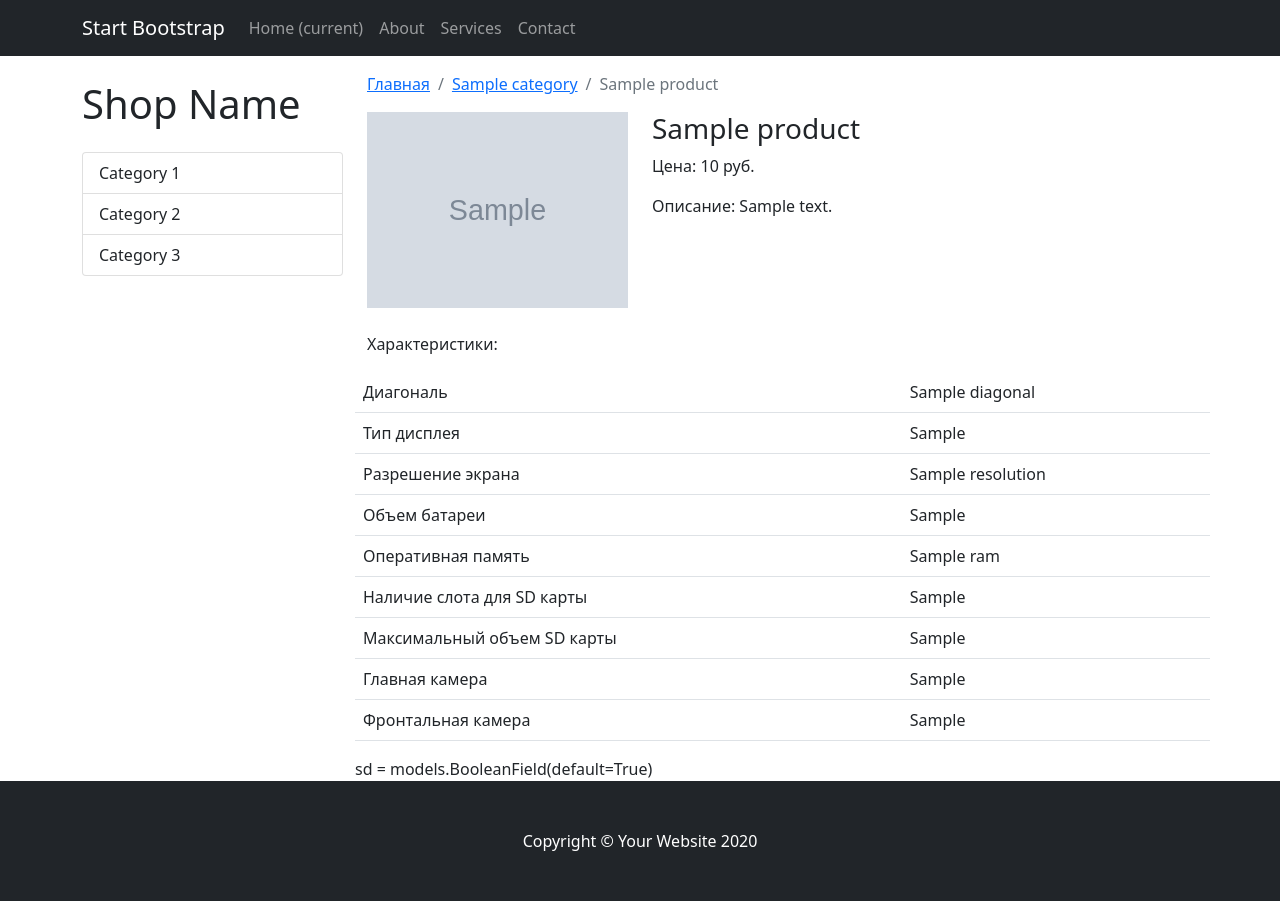
After one commit to mrSnail04/Youtube_lessons, a Django app: template mainapp/templates/product_detail.html in a window 1280 px wide. The commit adds this page. Run offline with Django 3.2, Linux system fonts and the light colour scheme; the template is opened without the code that fills it: most values are stand-ins (such as "Sample title", 1, 10 or a date in 2020); grey boxes marked "Sample" are stand-in pictures; some libraries are stand-ins or nearby versions.

Commit message:
Добавлены: Страница ноутбуков Страница смартфонов Вывод картинок и характеристик товаров

```diff
--- a/mainapp/templates/base.html
+++ b/mainapp/templates/base.html
@@ -73,7 +73,7 @@
       <!-- /.col-lg-3 -->
 
       <div class="col-lg-9">
-
+        {% block content %}
         <div id="carouselExampleIndicators" class="carousel slide my-4" data-ride="carousel">
           <ol class="carousel-indicators">
             <li data-target="#carouselExampleIndicators" data-slide-to="0" class="active"></li>
@@ -201,7 +201,7 @@
 
         </div>
         <!-- /.row -->
-
+      {% endblock content %}
       </div>
       <!-- /.col-lg-9 -->
 
--- /dev/null
+++ b/mainapp/templates/product_detail.html
@@ -0,0 +1,29 @@
+{% extends 'base.html' %}
+
+{% block content %}
+<nav aria-label="breadcrumb" class="mt-3">
+    <ol class="breadcrumb">
+        <li class="breadcrumb-item"><a href="{% url 'base' %}">Главная</a></li>
+        <li class="breadcrumb-item"><a href="#">{{ product.category.name}}</a></li>
+        <li class="breadcrumb-item active" aria-current="page">{{ product.title}}</li>
+    </ol>
+</nav>
+<div class="row">
+
+    <div class="col-md-4">
+        <img src="{{ product.image.url }}" class="img-fluid">
+    </div>
+    <div class="col-md-6">
+        <h3>{{ product.title }}</h3>
+        <p>Цена: {{ product.price }} руб.</p>
+        <p>Описание: {{ product.description }}</p>
+    </div>
+    <p class="mt-4">Характеристики: </p>
+    {% if product.category.slug == 'notebooks' %}
+        {% include 'notebook_specification.html' %}
+    {% else %}
+        {% include 'smartphone_specification.html' %}
+    {% endif %}
+</div>
+
+{% endblock content%}
--- /dev/null
+++ b/mainapp/templates/smartphone_specification.html
@@ -0,0 +1,43 @@
+<table class="table">
+  <tbody>
+    <tr>
+      <td>Диагональ</td>
+      <td>{{ product.diagonal }}</td>
+    </tr>
+    <tr>
+      <td>Тип дисплея</td>
+      <td>{{ product.display_type }}</td>
+    </tr>
+      <tr>
+      <td>Разрешение экрана</td>
+      <td>{{ product.resolution }}</td>
+    </tr>
+    <tr>
+      <td>Объем батареи</td>
+      <td>{{ product.accum_volume }}</td>
+    </tr>
+    <tr>
+      <td>Оперативная память</td>
+      <td>{{ product.ram }}</td>
+    </tr>
+    <tr>
+      <td>Наличие слота для SD карты</td>
+      <td>{{ product.sd }}</td>
+    </tr>
+    <tr>
+      <td>Максимальный объем SD карты</td>
+      <td>{{ product.sd_volume_max }}</td>
+    </tr>
+    <tr>
+      <td>Главная камера</td>
+      <td>{{ product.main_cam_mp }}</td>
+    </tr>
+    <tr>
+      <td>Фронтальная камера</td>
+      <td>{{ product.frontal_cam_mp }}</td>
+    </tr>
+  </tbody>
+</table>
+
+
+    sd = models.BooleanField(default=True)
--- a/mainapp/urls.py
+++ b/mainapp/urls.py
@@ -1,7 +1,8 @@
 from django.urls import path
 
-from .views import test_view
+from .views import test_view, ProductDetailView
 
 urlpatterns = [
-    path('', test_view, name='base')
+    path('', test_view, name='base'),
+    path('products/<str:ct_model>/<str:slug>', ProductDetailView.as_view(), name='product_detail')
 ]
```
Also changed, not shown: mainapp/admin.py (+14 -11 lines), mainapp/models.py (+51 -39 lines), mainapp/templates/notebook_specification.html (added, +29 -0 lines), mainapp/views.py (+20 -0 lines), db.sqlite3.
